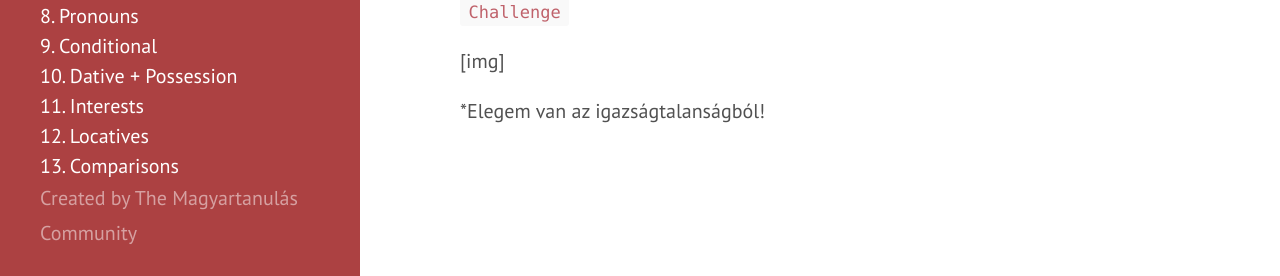
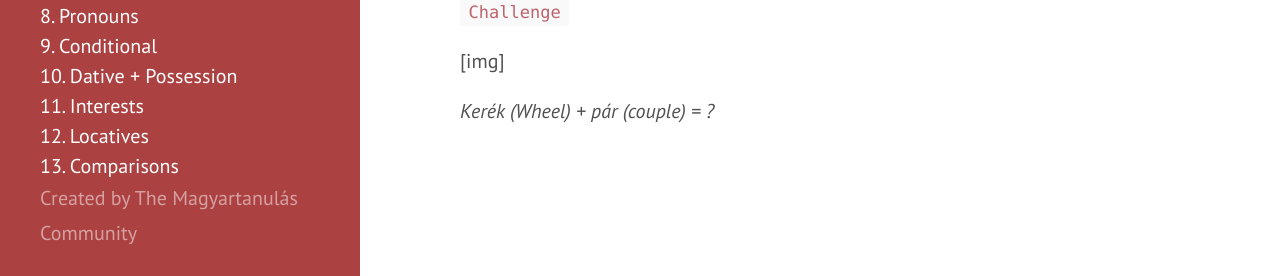
Before and after one commit to Magyartanulas/magyartanulas.github.io, a Jekyll site: the page built from word_building.md, in a window 1280 px wide and 900 px high, scrolled down 1044 px. Shown: the part 614-890 px from the top of the window. Built offline with Jekyll 4.4.1, drawn with Linux system fonts in a browser that asks for light colours; Markdown is read by kramdown in place of the engine named in the settings.

Commit message:
Update word_building.md

```diff
--- a/word_building.md
+++ b/word_building.md
@@ -42,4 +42,4 @@ Compound words are no stranger to the Hungarian Language, you may have heard of
 
 [img]
 
-*Elegem van az igazságtalanságból!
+*Kerék (Wheel) + pár (couple) = ?*
```
